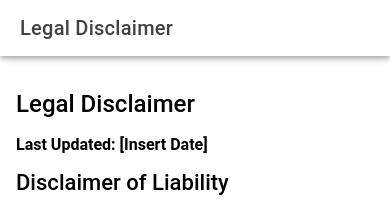
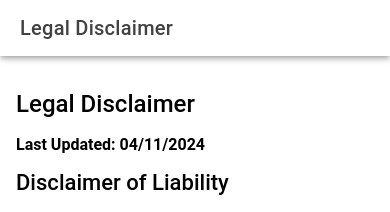
Before and after one commit to omarashzeinhom/PCV-PC-Visualizer, a React (Vite) app: page /legal in a window 390 px wide. Shown: the top 212 px of the page. Built offline with nearby package versions, Linux system fonts and the light colour scheme.

Commit message:
Missing Resize on mobile

```diff
--- a/src/App.tsx
+++ b/src/App.tsx
@@ -13,6 +13,8 @@ import { IonReactRouter } from '@ionic/react-router';
 import { ellipse, square, triangle } from 'ionicons/icons';
 import Tab2 from './pages/Tab2';
 import Legal from './pages/Legal';
+import PCBuilder from './pages/PCbuilder';
+
 import { ComponentProvider } from './context/ComponentContext'; // Adjust the path as needed
 /* Core CSS required for Ionic components to work properly */
 import '@ionic/react/css/core.css';
@@ -43,7 +45,6 @@ import '@ionic/react/css/palettes/dark.system.css';
 
 /* Theme variables */
 import './theme/variables.css';
-import PCBuilder from './pages/PCbuilder';
 
 setupIonicReact();
 
@@ -60,7 +61,7 @@ const App: React.FC = () => (
               <Tab2 />
             </Route>
             <Route path="/legal">
-            <Legal  />
+              <Legal />
             </Route>
             <Route exact path="/">
               <Redirect to="/pcbuilder" />
--- a/src/pages/Legal.tsx
+++ b/src/pages/Legal.tsx
@@ -11,7 +11,7 @@ const Legal: React.FC = () => {
       </IonHeader>
       <IonContent className="ion-padding">
         <h2>Legal Disclaimer</h2>
-        <p><strong>Last Updated: [Insert Date]</strong></p>
+        <p><strong>Last Updated: 04/11/2024 </strong></p>
 
         <h3>Disclaimer of Liability</h3>
         <p>
```
Also changed, not shown: src/pages/PCbuilder.tsx (+4 -6 lines). Lines whose indentation alone changed are shown as unchanged.
